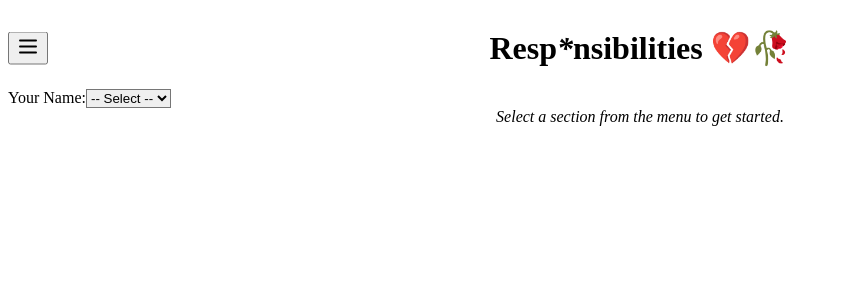
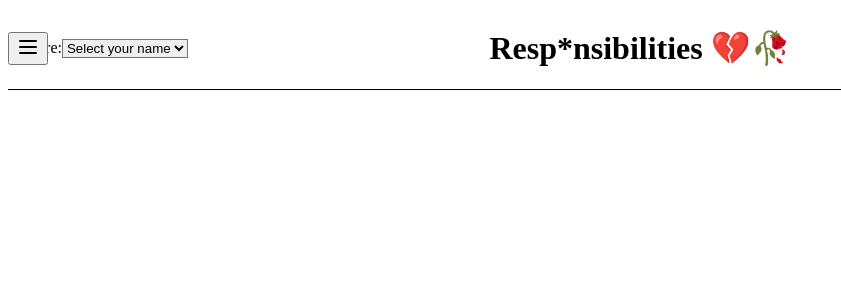
Before and after one commit to parimalcs/responsibilities, a React (Vite) app: page / in a window 1280 px wide. Shown: the top 300 px of the page, without its empty margins (0-841 px from the left). Built offline with nearby package versions, Linux system fonts and the light colour scheme.

Commit message:
Final fixes: layout, IdentitySelector, menu

```diff
--- a/src/App.jsx
+++ b/src/App.jsx
@@ -1,35 +1,32 @@
 // src/App.jsx
-import { useState } from "react";
+import { useState, useEffect } from "react";
 import Layout from "./components/Layout";
 import Bills from "./components/Bills";
 import Groceries from "./components/Groceries";
 import Chores from "./components/Chores";
 import Food from "./components/Food";
-import IdentitySelector from "./components/IdentitySelector";
 
 function App() {
-  const [active, setActive] = useState(""); // selected section (Bills, Groceries, etc.)
+  const [active, setActive] = useState("");
   const [userName, setUserName] = useState("");
 
-  const renderSection = () => {
-    switch (active) {
-      case "Bills":
-        return <Bills userName={userName} />;
-      case "Groceries":
-        return <Groceries userName={userName} />;
-      case "Chores":
-        return <Chores userName={userName} />;
-      case "Food":
-        return <Food userName={userName} />;
-      default:
-        return null;
+  useEffect(() => {
+    const storedName = localStorage.getItem("userName");
+    if (storedName) {
+      setUserName(storedName);
     }
+  }, []);
+
+  const components = {
+    Bills: <Bills userName={userName} />,
+    Groceries: <Groceries userName={userName} />,
+    Chores: <Chores userName={userName} />,
+    Food: <Food userName={userName} />,
   };
 
   return (
-    <Layout active={active} setActive={setActive}>
-      <IdentitySelector onChange={setUserName} />
-      {renderSection()}
+    <Layout active={active} setActive={setActive} userName={userName} setUserName={setUserName}>
+      {active && userName ? components[active] : null}
     </Layout>
   );
 }
--- a/src/components/Food.jsx
+++ b/src/components/Food.jsx
@@ -1,70 +1,72 @@
-import { useEffect, useState } from "react";
+// src/components/Food.jsx
+import { useState, useEffect } from "react";
 import { db } from "../firebase";
-import { ref, onValue, push, remove } from "firebase/database";
+import { ref, set, onValue } from "firebase/database";
 
-export default function Food() {
-  const [meal, setMeal] = useState("");
-  const [meals, setMeals] = useState([]);
+const DAYS = ["Monday", "Tuesday", "Wednesday", "Thursday", "Friday", "Saturday", "Sunday"];
+const MEALS = ["Lunch", "Dinner"];
+
+export default function Food({ userName }) {
+  const [foodPlan, setFoodPlan] = useState({});
+
+  const foodRef = ref(db, "food");
 
   useEffect(() => {
-    const foodRef = ref(db, "food");
-    onValue(foodRef, (snap) => {
-      const data = snap.val() || {};
-      const formatted = Object.entries(data).map(([id, val]) => ({
-        id,
-        ...val,
-      }));
-      setMeals(formatted);
+    const unsubscribe = onValue(foodRef, (snapshot) => {
+      const data = snapshot.val();
+      if (data) {
+        setFoodPlan(data);
+      }
     });
+    return () => unsubscribe();
   }, []);
 
-  const handleAdd = () => {
-    if (meal.trim()) {
-      push(ref(db, "food"), { name: meal.trim() });
-      setMeal("");
-    }
-  };
-
-  const handleDelete = (id) => {
-    remove(ref(db, `food/${id}`));
+  const handleChange = (day, meal, value) => {
+    const updated = {
+      ...foodPlan,
+      [day]: {
+        ...foodPlan[day],
+        [meal]: value,
+      },
+    };
+    setFoodPlan(updated);
+    set(foodRef, updated);
   };
 
   return (
-    <div className="space-y-6">
-      <h2 className="text-2xl font-semibold text-rose-700">Food Planner</h2>
+    <div className="space-y-4">
+      <h2 className="text-2xl font-semibold text-gray-800">🍽️ Food Planner</h2>
 
-      <div className="flex gap-2">
-        <input
-          type="text"
-          value={meal}
-          onChange={(e) => setMeal(e.target.value)}
-          placeholder="e.g. Biriyani for Dinner"
-          className="flex-1 border rounded p-2"
-        />
-        <button
-          onClick={handleAdd}
-          className="bg-rose-600 text-white px-4 py-2 rounded hover:bg-rose-700"
-        >
-          Add
-        </button>
+      <div className="overflow-x-auto">
+        <table className="min-w-full bg-white shadow-md rounded">
+          <thead>
+            <tr className="bg-gray-100 text-left">
+              <th className="p-2">Day</th>
+              {MEALS.map((meal) => (
+                <th key={meal} className="p-2">{meal}</th>
+              ))}
+            </tr>
+          </thead>
+          <tbody>
+            {DAYS.map((day) => (
+              <tr key={day} className="border-t">
+                <td className="p-2 font-medium text-gray-700">{day}</td>
+                {MEALS.map((meal) => (
+                  <td key={meal} className="p-2">
+                    <input
+                      type="text"
+                      value={foodPlan?.[day]?.[meal] || ""}
+                      onChange={(e) => handleChange(day, meal, e.target.value)}
+                      className="w-full border px-2 py-1 rounded"
+                      placeholder={`Enter ${meal}`}
+                    />
+                  </td>
+                ))}
+              </tr>
+            ))}
+          </tbody>
+        </table>
       </div>
-
-      <ul className="space-y-2">
-        {meals.map(({ id, name }) => (
-          <li
-            key={id}
-            className="flex justify-between items-center bg-rose-50 border border-rose-200 rounded p-2"
-          >
-            <span>{name}</span>
-            <button
-              onClick={() => handleDelete(id)}
-              className="text-sm text-rose-600 hover:underline"
-            >
-              Delete
-            </button>
-          </li>
-        ))}
-      </ul>
     </div>
   );
 }
--- a/src/components/IdentitySelector.jsx
+++ b/src/components/IdentitySelector.jsx
@@ -1,41 +1,37 @@
 // src/components/IdentitySelector.jsx
-import { useState, useEffect } from "react";
+import { useEffect, useState } from "react";
 
-const NAMES = ["Parimal", "Nitheesh", "Abhilash", "Hamza", "Aadyoth"];
-
-export default function IdentitySelector({ onChange }) {
-  const [name, setName] = useState("");
+const IdentitySelector = ({ selectedName, setSelectedName }) => {
+  const names = ["Parimal", "Nitheesh", "Abhilash", "Hamza", "Aadyoth"];
 
   useEffect(() => {
-    const storedName = localStorage.getItem("userName");
-    if (storedName) {
-      setName(storedName);
-      onChange(storedName);
-    }
+    const stored = localStorage.getItem("flatmateName");
+    if (stored) setSelectedName(stored);
   }, []);
 
   const handleChange = (e) => {
-    const selected = e.target.value;
-    setName(selected);
-    localStorage.setItem("userName", selected);
-    onChange(selected);
+    const name = e.target.value;
+    setSelectedName(name);
+    localStorage.setItem("flatmateName", name);
   };
 
   return (
-    <div className="flex items-center gap-2 mb-6">
-      <label className="text-gray-700 font-semibold">Your Name:</label>
+    <div className="text-sm mt-2">
+      <label className="mr-2 font-semibold text-gray-700">You are:</label>
       <select
-        value={name}
+        value={selectedName}
         onChange={handleChange}
-        className="border p-2 rounded bg-white shadow"
+        className="border border-gray-300 rounded px-2 py-1"
       >
-        <option value="">-- Select --</option>
-        {NAMES.map((n) => (
-          <option key={n} value={n}>
-            {n}
+        <option value="">Select your name</option>
+        {names.map((name) => (
+          <option key={name} value={name}>
+            {name}
           </option>
         ))}
       </select>
     </div>
   );
-}
+};
+
+export default IdentitySelector;
--- a/src/components/Layout.jsx
+++ b/src/components/Layout.jsx
@@ -1,61 +1,52 @@
 // src/components/Layout.jsx
 import { useState } from "react";
+import IdentitySelector from "./IdentitySelector";
 import { Menu } from "lucide-react";
-import IdentitySelector from "./IdentitySelector";
 
-const SECTIONS = ["Bills", "Groceries", "Chores", "Food"];
+const navItems = ["Bills", "Groceries", "Chores", "Food"];
+const names = ["Parimal", "Nitheesh", "Abhilash", "Hamza", "Aadyoth"];
 
-export default function Layout({ active, setActive, children }) {
-  const [open, setOpen] = useState(false);
+const Layout = ({ active, setActive, userName, setUserName, children }) => {
+  const [menuOpen, setMenuOpen] = useState(false);
 
   return (
-    <div className="min-h-screen bg-gray-50 text-gray-800 font-sans">
-      {/* Header with left menu icon and title */}
-      <header className="flex items-center justify-between p-4 relative">
-        <button
-          onClick={() => setOpen(!open)}
-          className="absolute left-4 top-1/2 -translate-y-1/2 p-2 rounded-md hover:bg-gray-200"
-        >
-          <Menu className="w-6 h-6" />
-        </button>
-        <div className="text-center w-full">
-          <h1 className="text-5xl font-fancy font-bold">
-            Resp<span className="italic">*</span>nsibilities 💔🥀
-          </h1>
+    <div className="min-h-screen bg-white text-black">
+      <header className="flex justify-between items-center p-4 border-b border-gray-300 relative">
+        <div className="absolute left-4">
+          <IdentitySelector userName={userName} setUserName={setUserName} names={names} />
+        </div>
+        <h1 className="text-2xl font-bold text-center w-full">
+          Resp*nsibilities 💔🥀
+        </h1>
+        <div className="absolute right-4">
+          <button onClick={() => setMenuOpen(!menuOpen)}>
+            <Menu size={24} />
+          </button>
         </div>
       </header>
 
-      {/* Dropdown Menu */}
-      {open && (
-        <nav className="bg-white shadow-md w-40 rounded-md ml-4 mb-6">
-          {SECTIONS.map((s) => (
+      {menuOpen && (
+        <nav className="flex justify-center gap-4 py-4 border-b border-gray-200">
+          {navItems.map((item) => (
             <button
-              key={s}
+              key={item}
               onClick={() => {
-                setActive(s);
-                setOpen(false);
+                setActive(item);
+                setMenuOpen(false);
               }}
-              className={`w-full text-left px-4 py-2 hover:bg-gray-100 ${
-                active === s ? "font-bold text-purple-600" : ""
+              className={`px-4 py-2 rounded-md transition-all duration-200 ${
+                active === item ? "bg-black text-white" : "bg-gray-200"
               }`}
             >
-              {s}
+              {item}
             </button>
           ))}
         </nav>
       )}
 
-      {/* Main Body */}
-      <main className="p-4 sm:p-6 max-w-3xl mx-auto text-center">
-        <IdentitySelector />
-        {active ? (
-          children
-        ) : (
-          <div className="text-gray-400 italic mt-12 text-lg">
-            Select a section from the menu to get started.
-          </div>
-        )}
-      </main>
+      <main className="p-4 max-w-3xl mx-auto w-full">{children}</main>
     </div>
   );
-}
+};
+
+export default Layout;
```
Also changed, not shown: src/components/Bills.jsx (+37 -36 lines).
